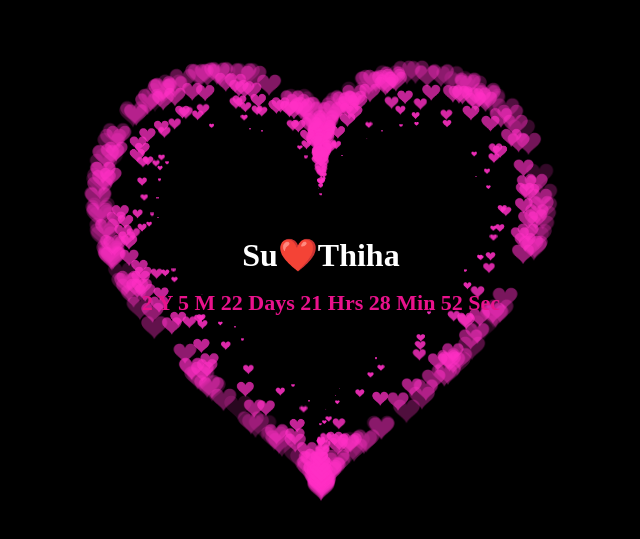
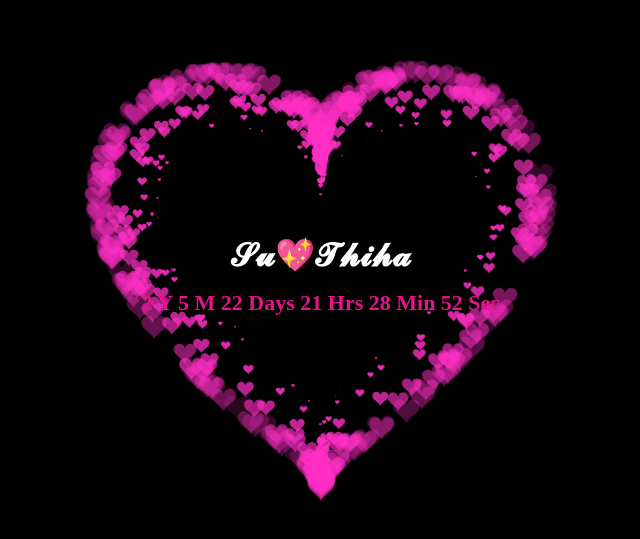
Before and after one commit to Thihazaw02/Our-anniversary-, a plain HTML site: page index.html in a window 1280 px wide. Shown: the part 123-662 px from the top of the page, without its empty margins (319-959 px from the left). Drawn offline with Linux system fonts and the light colour scheme.

Commit message:
Update index.html

```diff
--- a/index.html
+++ b/index.html
@@ -48,7 +48,7 @@
   <canvas id="pinkboard"></canvas>
 
   <div class="namebox">
-    <h1>Su❤️Thiha</h1>
+    <h1>𝓢𝓾💖𝓣𝓱𝓲𝓱𝓪</h1>
     <p id="result"></p>
   </div>
 
```
